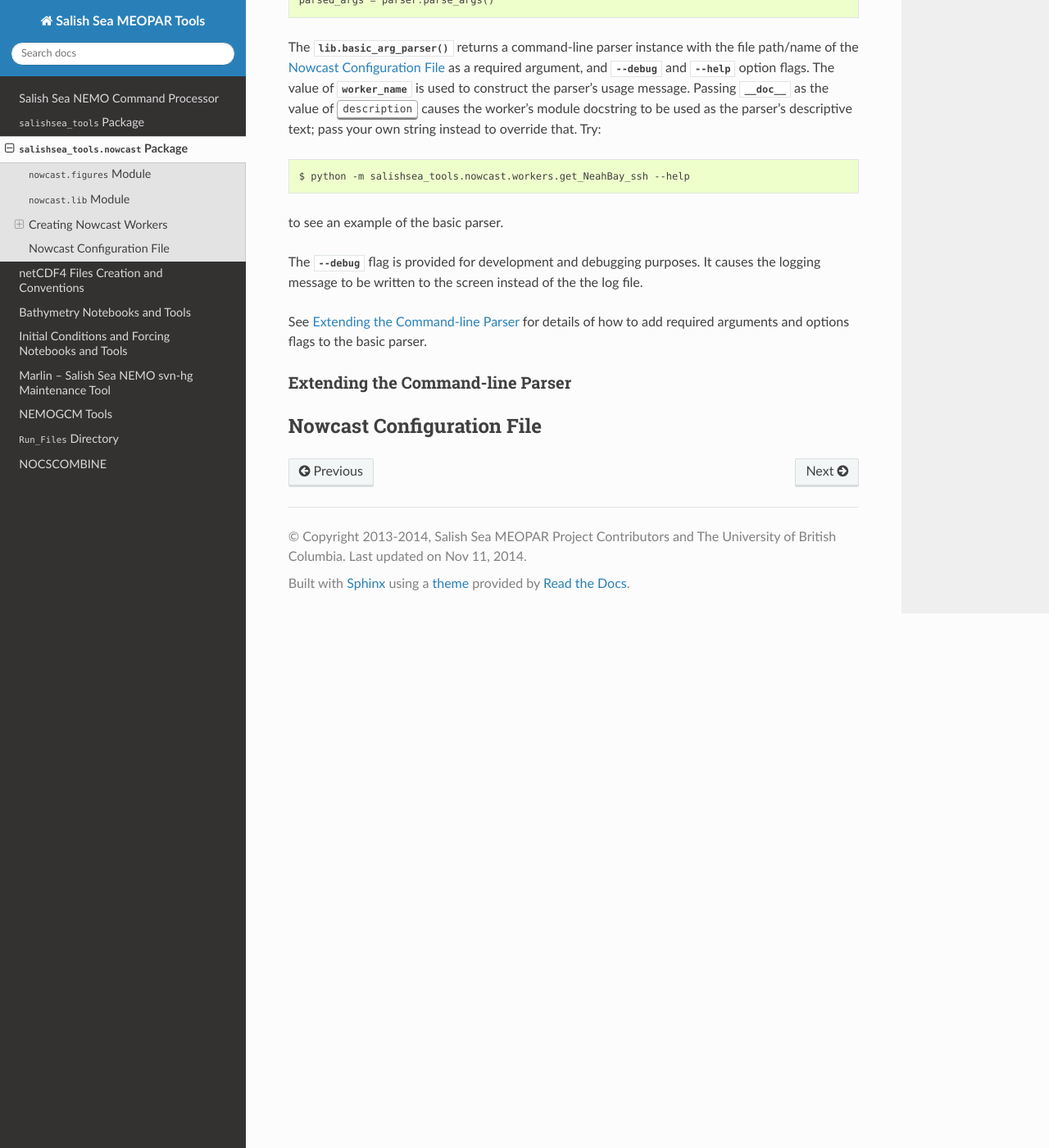
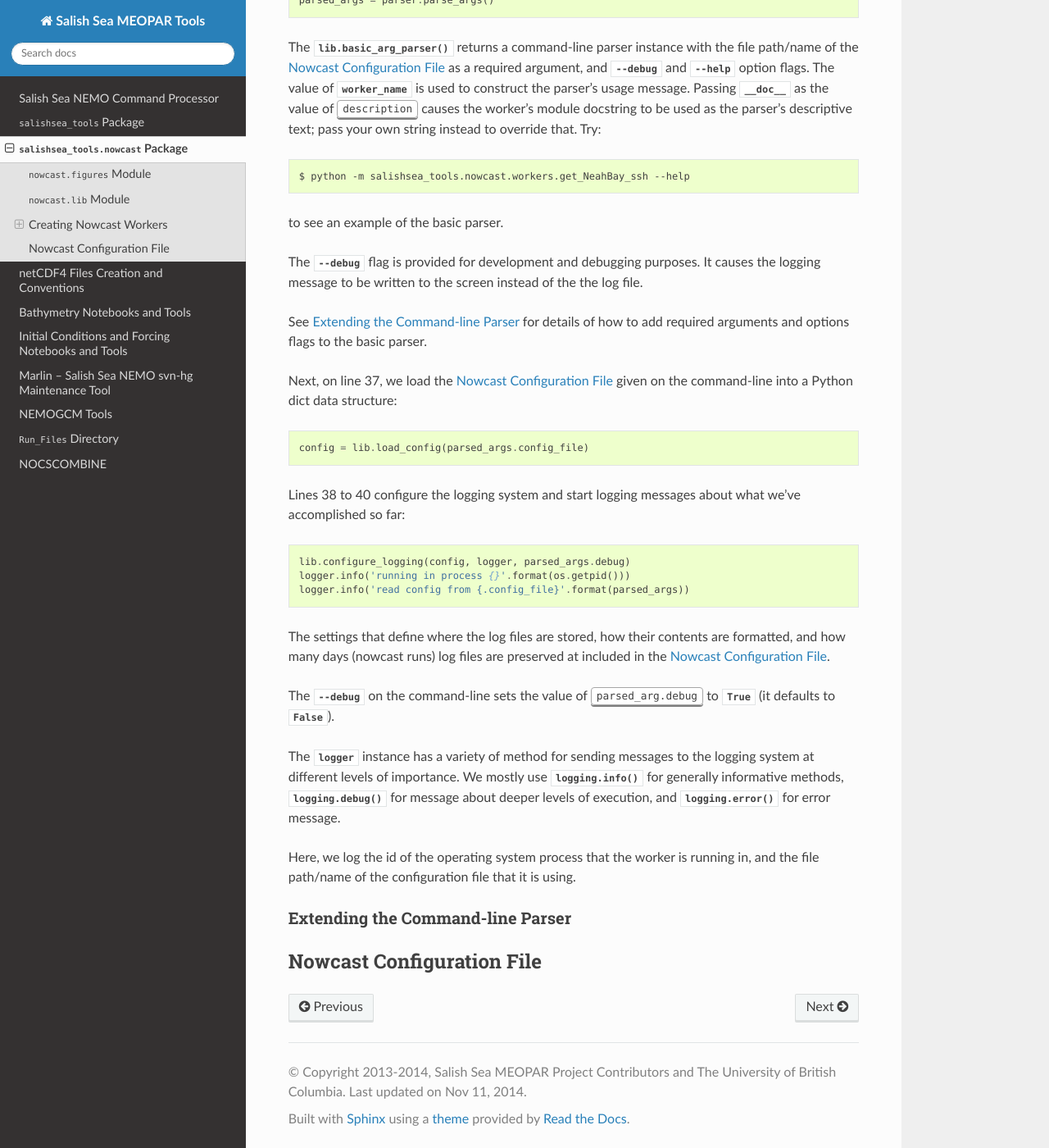
Before and after one commit to SalishSeaCast/tools, a Sphinx documentation site: the page built from docs/SalishSeaTools/nowcast.rst, in a window 1280 px wide and 1400 px high, scrolled down 4243 px. Shown: the whole window at 82% size. Built offline with Sphinx 7.4.7 and the Read the Docs theme 2.0.0, drawn with Linux system fonts in a browser that asks for light colours.

Commit message:
Add discussion of nowcast worker config & logging setup to docs.

```diff
--- a/docs/SalishSeaTools/nowcast.rst
+++ b/docs/SalishSeaTools/nowcast.rst
@@ -248,6 +248,40 @@ It causes the logging message to be written to the screen instead of the the log
 
 See :ref:`ExtendingTheCommandLineParser` for details of how to add required arguments and options flags to the basic parser.
 
+Next,
+on line 37,
+we load the :ref:`NowcastConfigFile` given on the command-line into a Python dict data structure:
+
+.. code-block:: python
+
+    config = lib.load_config(parsed_args.config_file)
+
+Lines 38 to 40 configure the logging system and start logging messages about what we've accomplished so far:
+
+.. code-block:: python
+
+    lib.configure_logging(config, logger, parsed_args.debug)
+    logger.info('running in process {}'.format(os.getpid()))
+    logger.info('read config from {.config_file}'.format(parsed_args))
+
+The settings that define where the log files are stored,
+how their contents are formatted,
+and how many days
+(nowcast runs)
+log files are preserved at included in the :ref:`NowcastConfigFile`.
+
+The :option:`--debug` on the command-line sets the value of :kbd:`parsed_arg.debug` to :py:obj:`True`
+(it defaults to :py:obj:`False`).
+
+The :py:data:`logger` instance has a variety of method for sending messages to the logging system at different levels of importance.
+We mostly use :py:meth:`logging.info` for generally informative methods,
+:py:meth:`logging.debug` for message about deeper levels of execution,
+and :py:meth:`logging.error` for error message.
+
+Here,
+we log the id of the operating system process that the worker is running in,
+and the file path/name of the configuration file that it is using.
+
 
 .. _ExtendingTheCommandLineParser:
 
```
